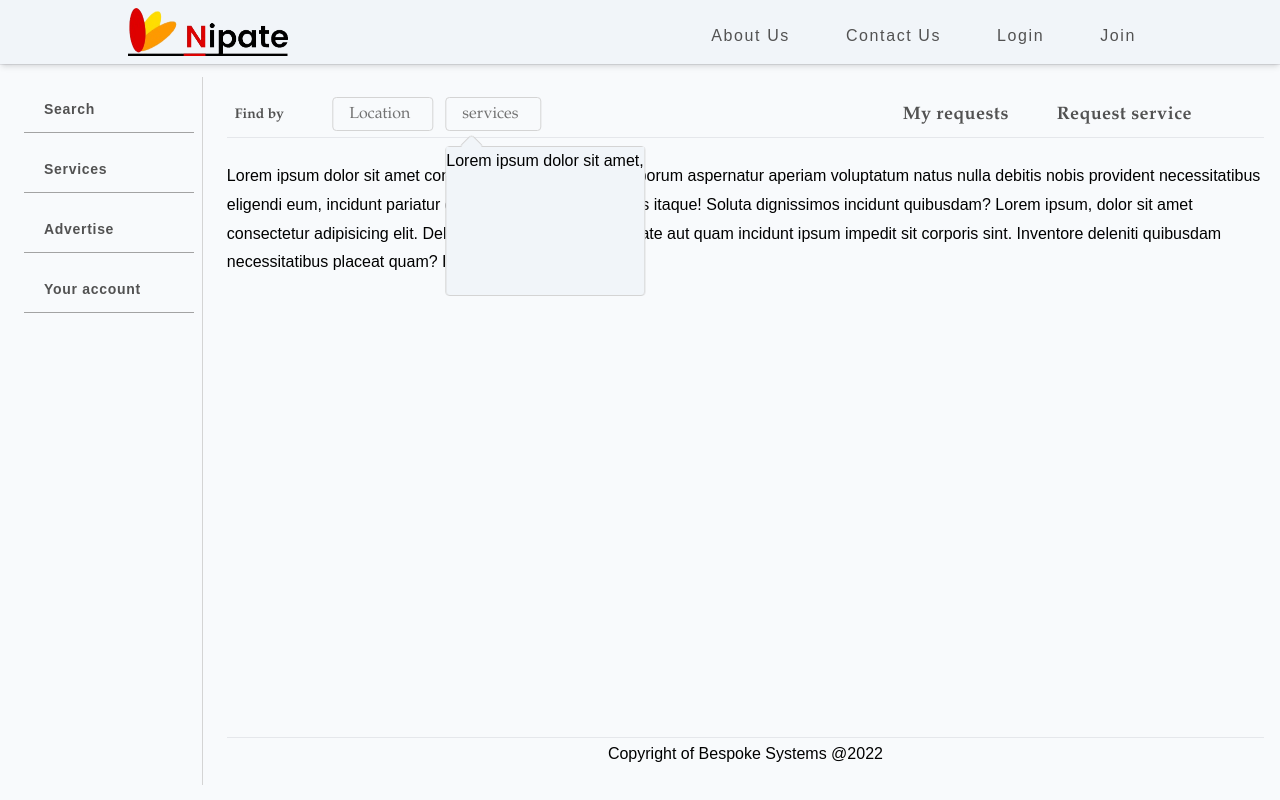
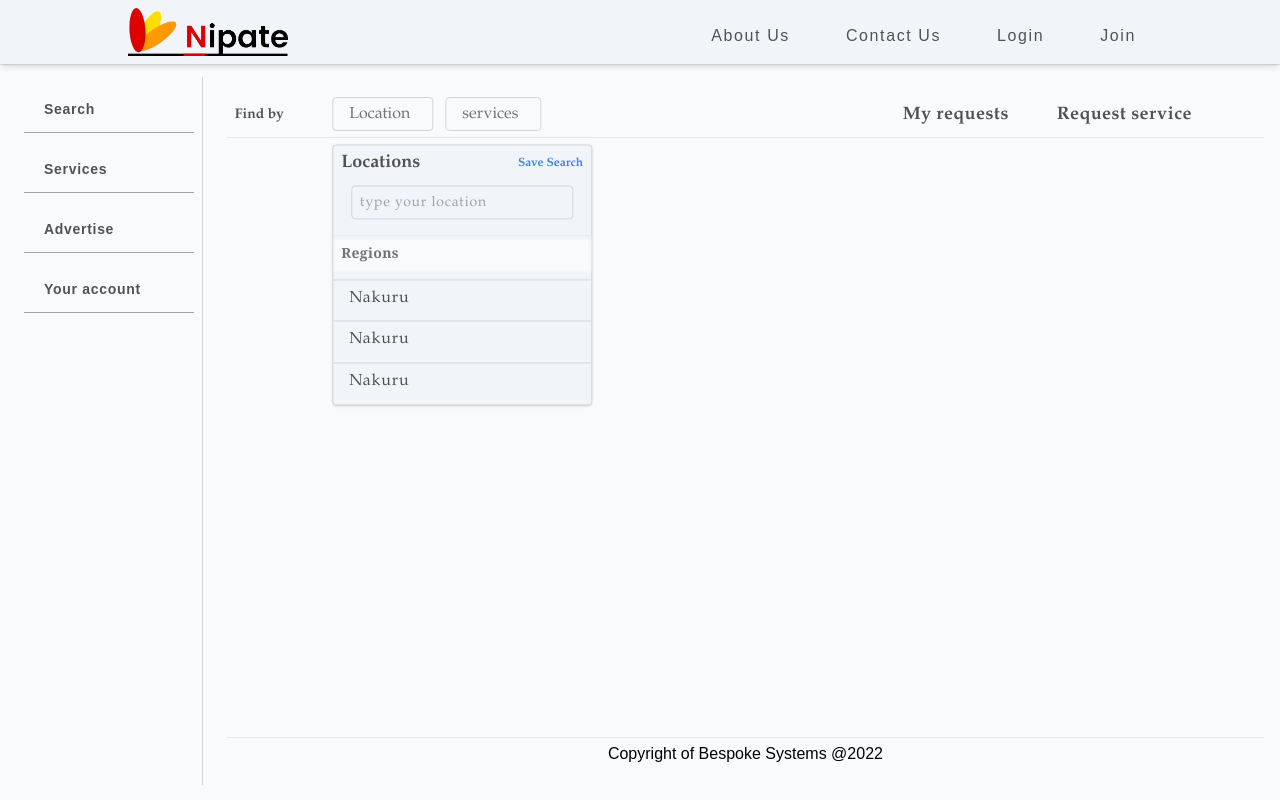
Before and after one commit to Amos-Ditto/NipateWebapp, a Nuxt app: page /index/services in a window 1280 px wide. Both pictures are taken after a click on the button "Location". Built offline with nearby package versions, Linux system fonts and the light colour scheme.

Commit message:
redo/undo dev changes

```diff
--- a/components/Dropdowns/MenuDropDown.vue
+++ b/components/Dropdowns/MenuDropDown.vue
@@ -1,8 +1,34 @@
 <template>
-    <main class="absolute bottom-0 translate-y-[110%] min-w-[200px] min-h-[150px] bg-slate-100 rounded border border-neutral-300 z-10">
-        <div class="pointer w-[1.15rem] h-[1.15rem] absolute top-0 left-4 bg-inherit rotate-45 rounded -translate-y-[50%] z-[-2] border border-neutral-300"></div>
-        <div class="menu-context w-full h-full bg-inherit">
-            Lorem ipsum dolor sit amet,
+    <main class="absolute bottom-0 translate-y-[105%] min-w-[260px] min-h-[150px] bg-slate-100 rounded border border-neutral-300 z-10 px-0 py-1 shadow">
+        <div class="title w-full flex flex-row items-center justify-between px-2">
+            <h3 class="font-bold text-lg text-neutral-600">Locations</h3>
+            <h3 class="text-xs font-semibold text-blue-500 capitalize">save search</h3>
+        </div>
+        <div class="search-form w-full flex items-center justify-center relative text-neutral-500 px-2">
+            <input
+                type="text" placeholder="type your location"
+                class="w-[92%] pl-2 pr-6 py-1 outline-none border border-neutral-300 rounded text-base tracking-wider bg-inherit placeholder:text-sm focus:border-blue-500"
+            >
+            <div class="i-mdi-magnify absolute right-0 translate-x-[-160%] translate-y-[10%]" />
+        </div>
+        <div class="saved-search w-full"></div>
+        <h3 class="tag w-full flex flex-row items-center font-semibold text-sm font-serif text-neutral-500 gap-1 bg-slate-50 px-2 py-2 shadow-inner tracking-wide">
+            Regions <div class="i-mdi-chevron-down text-base" />
+        </h3>
+        <div class="regions w-full flex flex-col gap-1">
+            <LazyDropdownsRegionDropDown />
+            <LazyDropdownsRegionDropDown />
+            <LazyDropdownsRegionDropDown />
         </div>
     </main>
 </template>
+
+<style scoped>
+main {
+    @apply flex flex-col gap-2;
+    font-family: "NonBreakingSpaceOverride","Hoefler Text",Garamond,"Times New Roman",serif;
+}
+.search-form:focus-within .i-mdi-magnify {
+    @apply text-blue-500;
+}
+</style>
--- /dev/null
+++ b/components/Dropdowns/RegionDropDown.vue
@@ -0,0 +1,13 @@
+<template>
+    <main class="w-full flex items-center text-neutral-600 border-t border-neutral-300">
+        <div class="tag w-full flex flex-row justify-between items-center hover:px-3.5 px-4 py-1 tracking-wider">
+            <h3>Nakuru</h3>
+            <div class="i-mdi-chevron-right" />
+        </div>
+    </main>
+</template>
+<style scoped>
+.tag {
+    transition: padding 300ms ease;
+}
+</style>
--- a/pages/index/services.vue
+++ b/pages/index/services.vue
@@ -1,3 +1,12 @@
+<script setup lang="ts">
+
+const findlocation = ref<boolean>(false);
+
+// Methods
+const filterLocation = ():void => {
+    findlocation.value = !findlocation.value;
+}
+</script>
 <template>
     <main class="w-full flex flex-col py-1 gap-2 overflow-y-auto relative min-h-[60vh]">
         <div class="navigation-bar w-full flex flex-row justify-between">
@@ -14,22 +23,18 @@
         <hr>
         <div class="filter-btns flex flex-row px-3 gap-3 w-full md:w-auto">
             <div class="relative filter-btn">
-                <button>Location <div class="i-mdi-map-marker" /></button>
-                <!-- <div class="dropdown z-10">
-                    <div class="pointer w-[1.15rem] h-[1.15rem] absolute top-0 left-4 bg-inherit rotate-45 rounded -translate-y-[50%] -z-20 border border-neutral-300"></div>
-                    <div class="menu-context w-full h-full bg-inherit">
-                        Lorem ipsum dolor sit amet, consectetur adipisicing elit. A, libero? Possimus, vero eaque asperiores quam commodi dolorem tempore excepturi error alias doloribus! Esse provident quasi veritatis eveniet aperiam quis adipisci!
-                    </div>
-                </div> -->
+                <button
+                    @click="filterLocation"
+                    :class="findlocation && 'border-green-500 text-green-500'">Location <div class="i-mdi-map-marker" />
+                </button>
+                <DropdownsMenuDropDown v-if="findlocation" />
             </div>
             <div class="relative filter-btn">
                 <button>services <div class="i-mdi-account-wrench" /></button>
-                <DropdownsMenuDropDown />
             </div>
         </div>
         <section class="pt-3 md:pt-4">
-            Lorem ipsum dolor sit amet consectetur adipisicing elit. Laborum aspernatur aperiam voluptatum natus nulla debitis nobis provident necessitatibus eligendi eum, incidunt pariatur deserunt voluptatem veritatis itaque! Soluta dignissimos incidunt quibusdam?
-            Lorem ipsum, dolor sit amet consectetur adipisicing elit. Delectus aspernatur illo cupiditate aut quam incidunt ipsum impedit sit corporis sint. Inventore deleniti quibusdam necessitatibus placeat quam? Iste earum facilis eaque?
+
         </section>
     </main>
 </template>
```
